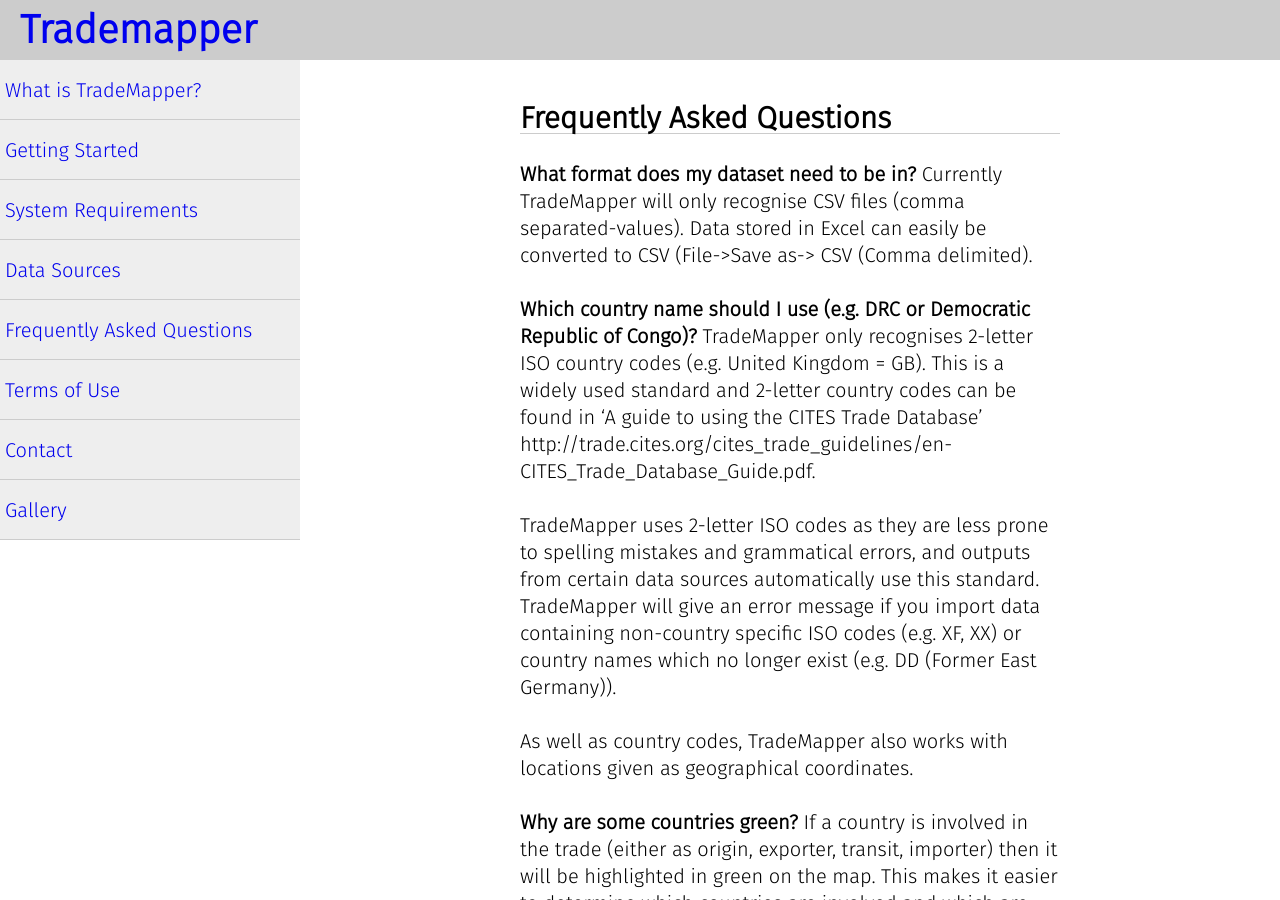
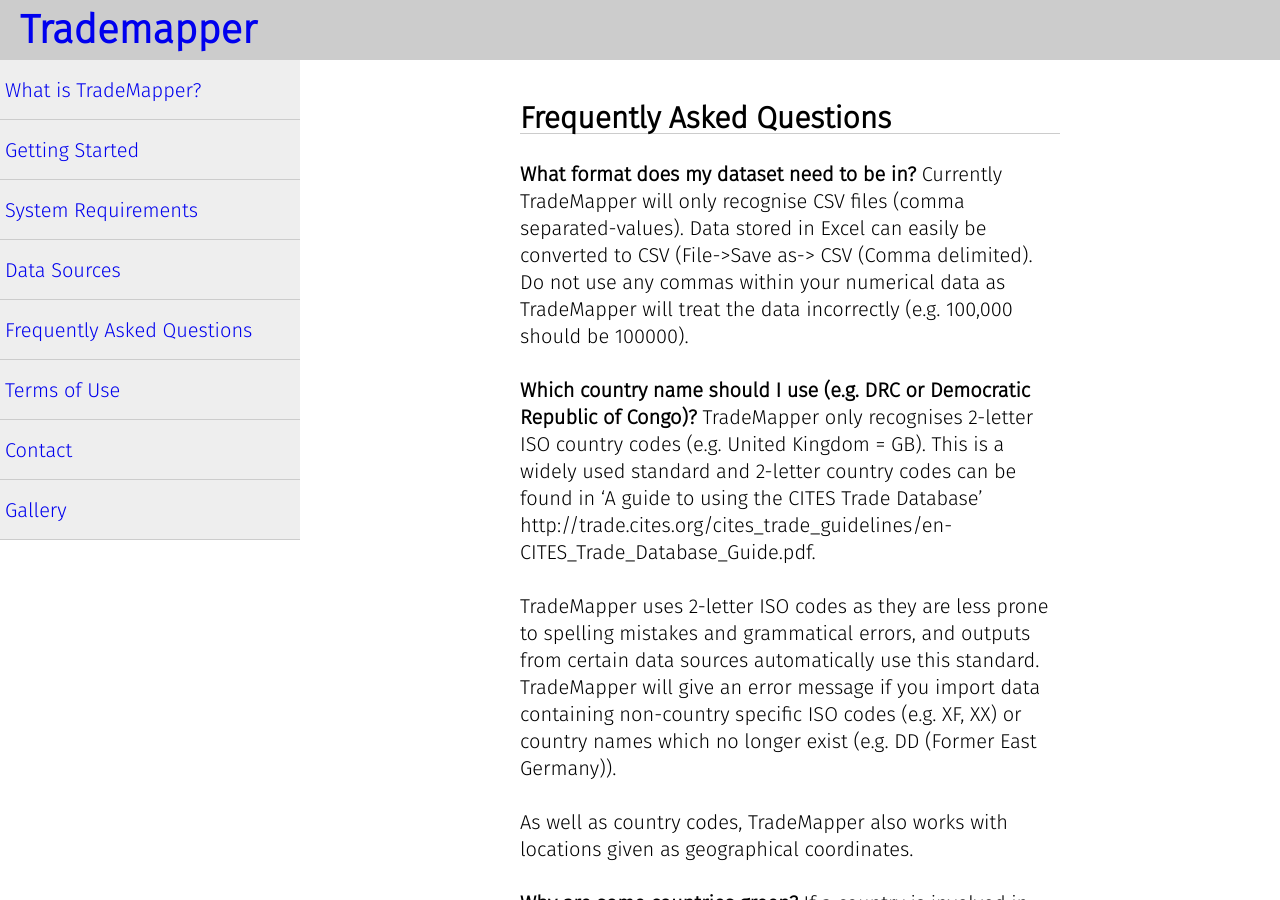
Before and after one commit to trademapper/trademapper-js, a Jekyll site: the page built from _pages/04_faq.md, in a window 1280 px wide and 900 px high. Built offline with Jekyll 4.4.1, drawn with Linux system fonts in a browser that asks for light colours.

Commit message:
Update 04_faq.md

```diff
--- a/_pages/04_faq.md
+++ b/_pages/04_faq.md
@@ -5,7 +5,7 @@
 ---
 
 __What format does my dataset need to be in?__
-   Currently TradeMapper will only recognise CSV files (comma separated-values). Data stored in Excel can easily be converted to CSV (File->Save as-> CSV (Comma delimited).
+   Currently TradeMapper will only recognise CSV files (comma separated-values). Data stored in Excel can easily be converted to CSV (File->Save as-> CSV (Comma delimited). Do not use any commas within your numerical data as TradeMapper will treat the data incorrectly (e.g. 100,000 should be 100000).
 
 __Which country name should I use (e.g. DRC or Democratic Republic of Congo)?__
    TradeMapper only recognises 2-letter ISO country codes (e.g. United Kingdom = GB). This is a widely used standard and 2-letter country codes can be found in ‘A guide to using the CITES Trade Database’ http://trade.cites.org/cites_trade_guidelines/en-CITES_Trade_Database_Guide.pdf.
```
